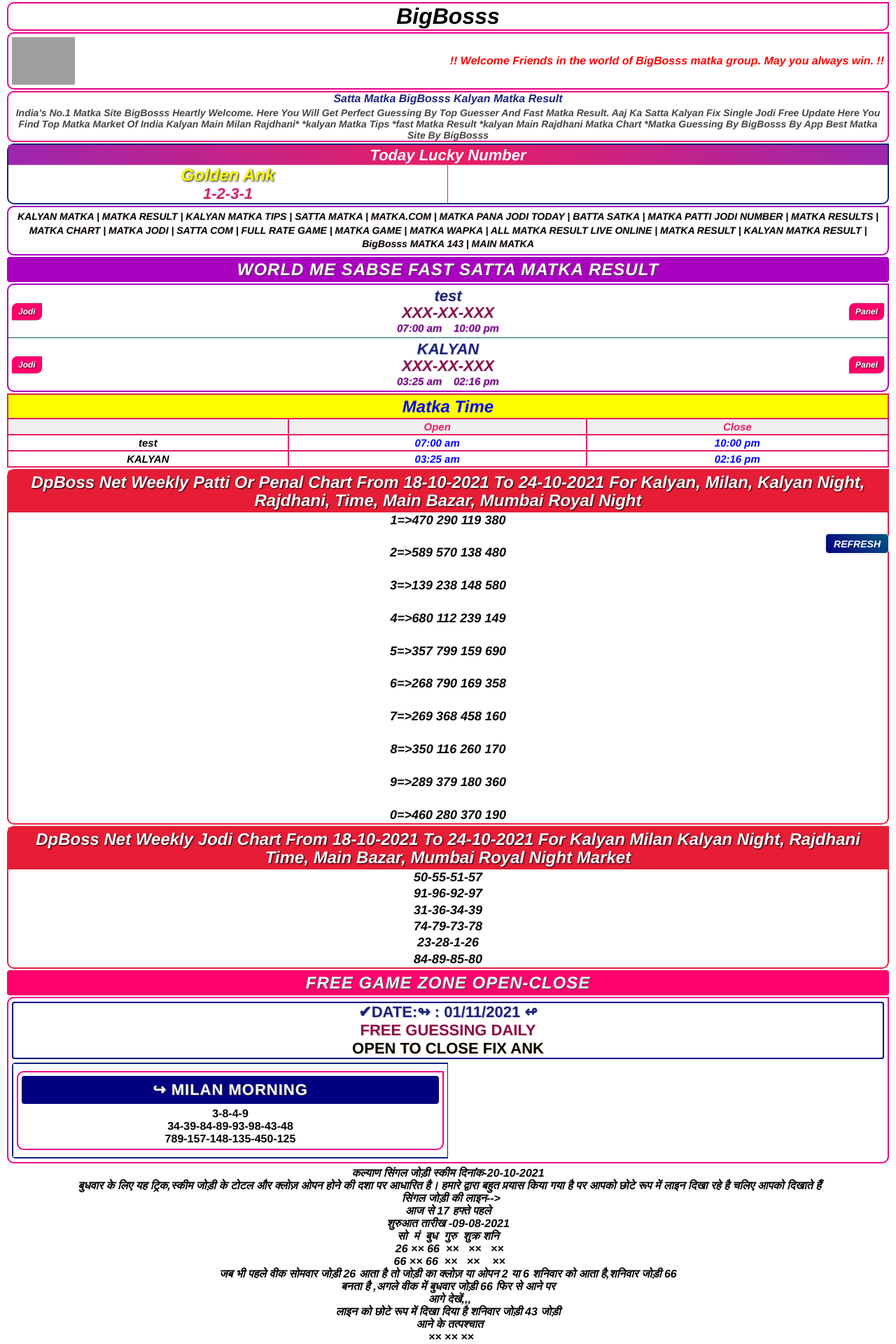
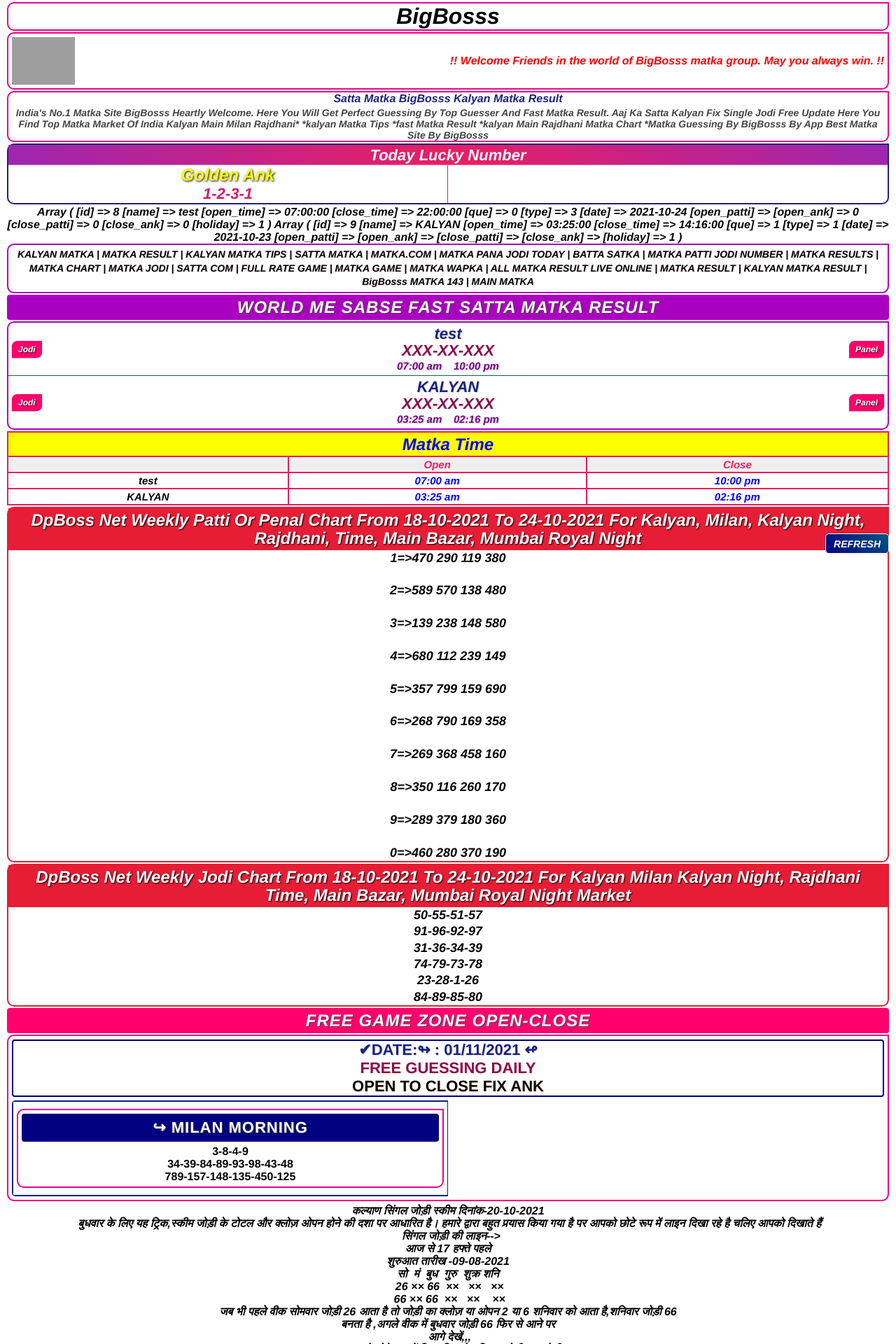
Before and after one commit to Naru98/goan_matka, a CodeIgniter app: page /goan_matka/index.php/welcome/index in a window 1280 px wide. Shown: the top 1920 px of the page at 70% size. Run offline with CodeIgniter, Linux system fonts and the light colour scheme; data comes from the database, SQL or seed files in the repository; grey boxes are pictures that could not be loaded.

Commit message:
live issue

```diff
--- a/application/views/main.php
+++ b/application/views/main.php
@@ -92,6 +92,7 @@
                 $date = date('Y-m-d');
                 $time = date('H:i');
 				foreach ($result as $r) {
+                    print_r($r);
                     if(strtotime($r['date']) < strtotime($date) && $r['holiday'] == 0)
                     {
                         $min = (strtotime($r['open_time']) - strtotime($time)) / 60;
@@ -131,6 +132,7 @@
         <div class="matka-result">
             <h4>☔LIVE RESULT☔</h4>
             <div class="matka-card">
+                <?php echo date('w'); ?>
                 <?php echo date('Y-m-d'); ?>
                 <?php echo date('H:i'); ?>
                 Sabse Tezz Live Result Yahi Milega
```
